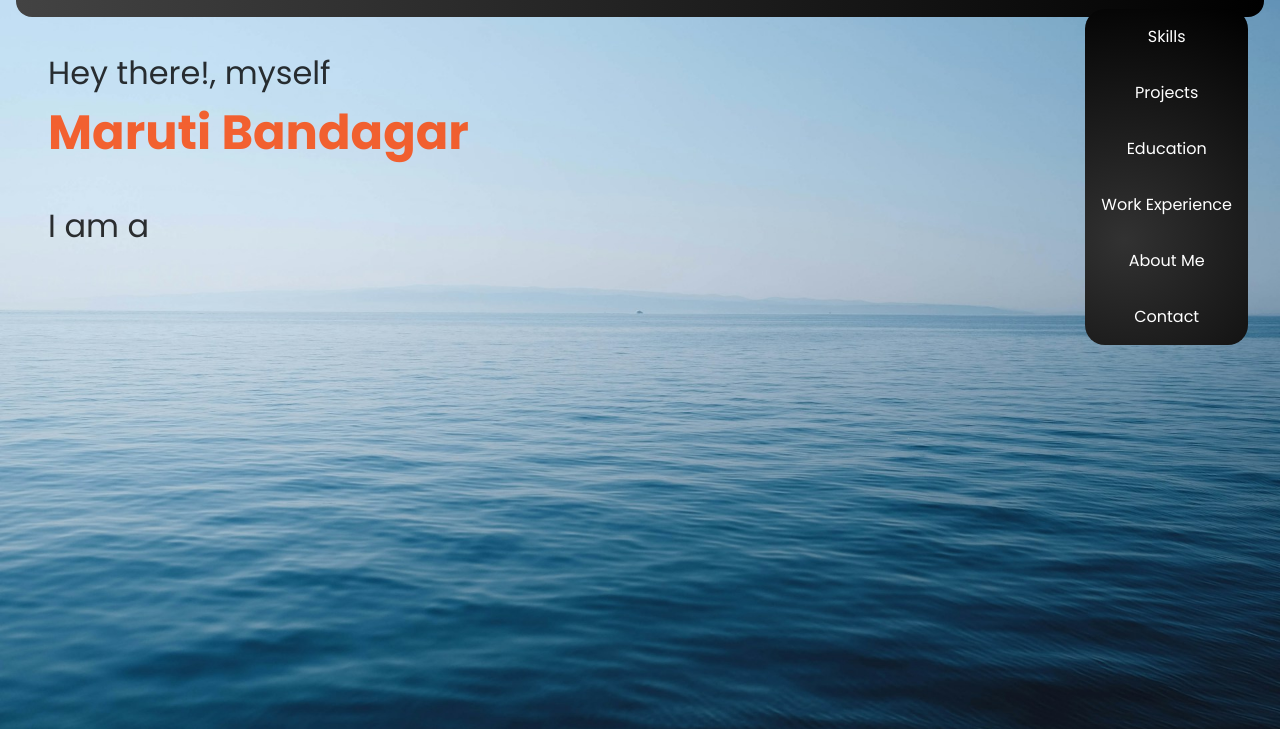
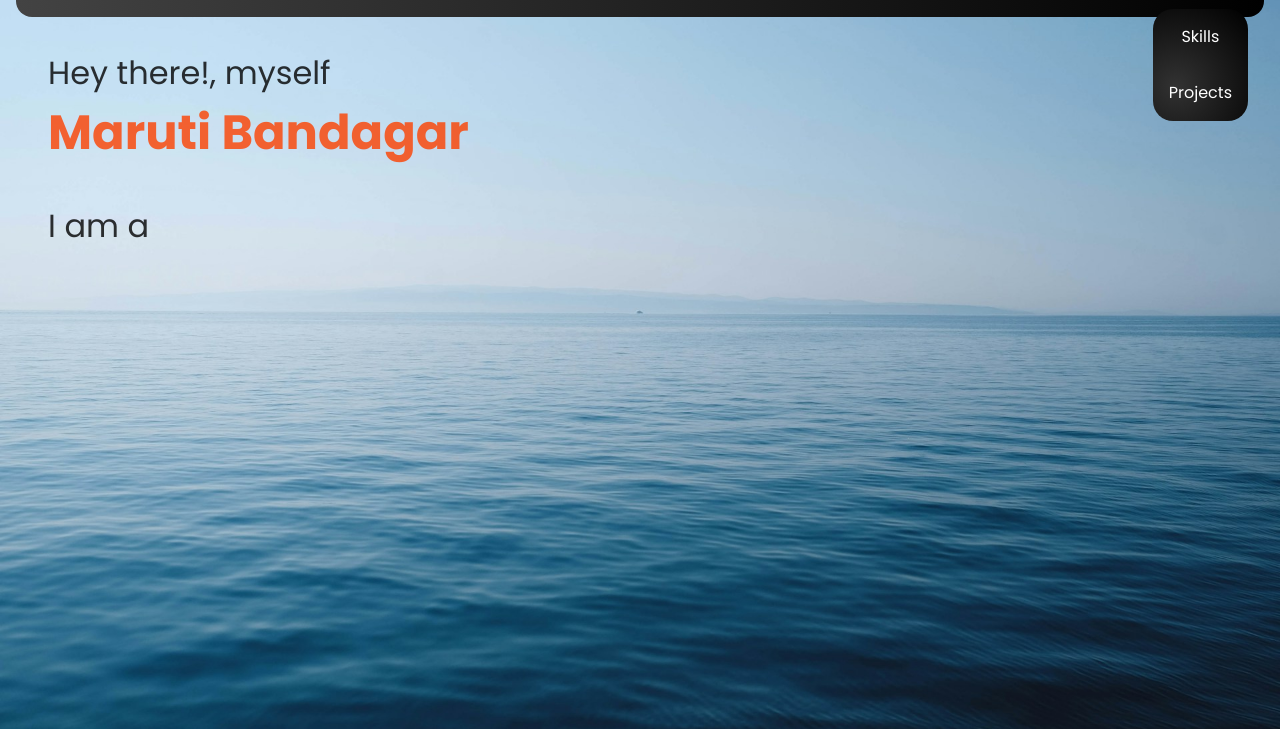
Before and after one commit to MarutiBandagar9121/Portfolio, a plain HTML site: page index.html in a window 1280 px wide. Shown: the part 71-800 px from the top of the page. Drawn offline with nearby package versions, Linux system fonts and the light colour scheme; a script that the page names is missing; files whose address does not match are found by name; a web font is replaced by a local one.

Commit message:
Edited nav section

```diff
--- a/index.html
+++ b/index.html
@@ -67,10 +67,10 @@
           <div class="dropdown-menu-content">
             <a href="#skills">Skills</a>
             <a href="#projects">Projects</a>
-            <a href="#education">Education</a>
+            <!-- <a href="#education">Education</a>
             <a href="#workexperience">Work Experience</a>
             <a href="#aboutme">About Me</a>
-            <a href="#contact">Contact</a>
+            <a href="#contact">Contact</a> -->
           </div>
         </div>
       </div>
@@ -242,7 +242,7 @@
     <!-- skill end -->
 
     <!-- project start -->
-    <div class="project">
+    <div class="project" id="projects">
       <p class="div-title">Projects.</p>
       <div class="one">
         <!-- animeflix -->
--- a/styles.scss
+++ b/styles.scss
@@ -19,6 +19,7 @@ body {
   margin: 0 auto;
   font-size: 16px;
   line-height: 1.5;
+  overflow-x: hidden;
 }
 
 @media (max-width: 768px) { /* tablet */
```
Also changed, not shown: styles.css, 1 other file.
